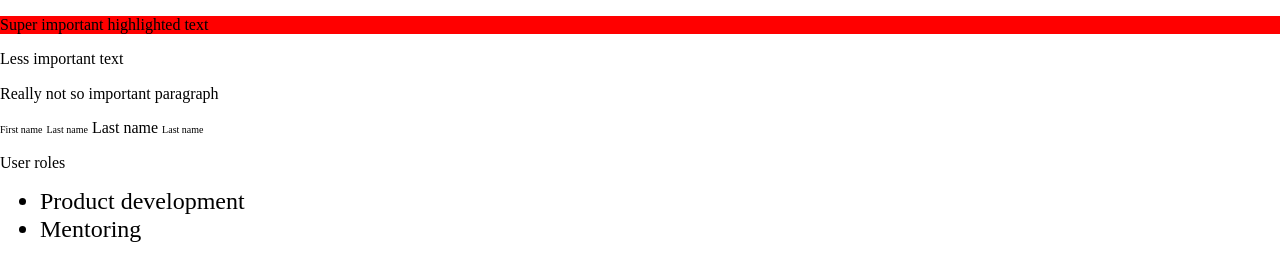
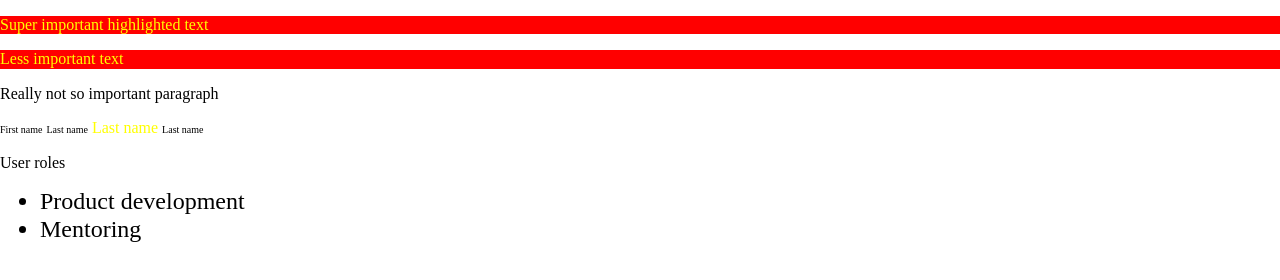
Before and after one commit to VitB2022/mygit, a plain HTML site: page selectors-basics/3/index.html in a window 1280 px wide. Drawn offline with nearby package versions, Linux system fonts and the light colour scheme.

Commit message:
Update style.css

```diff
--- a/selectors-basics/3/style.css
+++ b/selectors-basics/3/style.css
@@ -1,4 +1,4 @@
-.super-important.highlighted {
+.super-important, .highlighted {
     background-color: red;
 }
 
@@ -10,6 +10,6 @@ span.user-data {
     font-size: 10px;
 }
 
-.highlighted.company-data {
+.highlighted,.company-data {
     color: yellow;
 }
```
